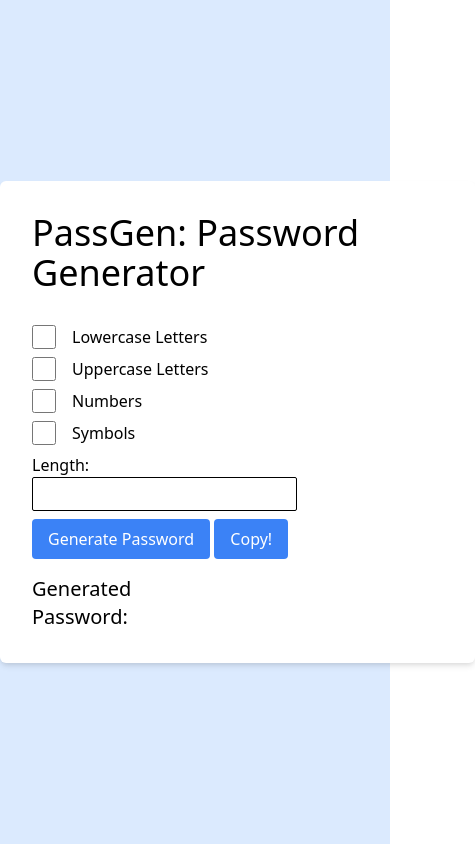
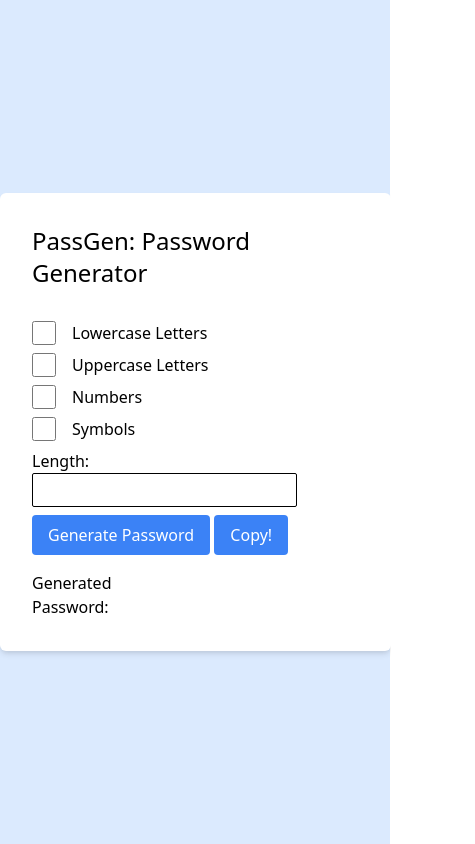
Before and after one commit to YT-Main/PassGen, a plain HTML site: page index.html in a window 390 px wide. Shown: the whole page, 475 px wide, since content can reach past the window. Drawn offline with nearby package versions, Linux system fonts and the light colour scheme.

Commit message:
responsive p2

```diff
--- a/index.html
+++ b/index.html
@@ -8,7 +8,7 @@
 <body>
   <div class="w-full flex h-screen bg-blue-100">
     <div class="mx-auto my-auto shadow-md p-8 rounded-md bg-white">
-      <div class="text-4xl mx-auto pb-8">PassGen: Password Generator</div>
+      <div class="text-2xl lg:text-4xl mx-auto pb-8">PassGen: Password Generator</div>
 
       <div class="flex pb-2">
         <input type="checkbox" id="lowercase" name="lowercase" class="w-6 h-6" />
@@ -37,7 +37,7 @@
       <button id="generate" class="text-white bg-blue-500 rounded px-4 py-2 hover:bg-blue-700">Generate Password</button>
       <button id="copy" onclick="copyToClipboard()" class="text-white bg-blue-500 rounded px-4 py-2 hover:bg-blue-700">Copy!</button>
 
-      <div class="flex text-xl pt-4">
+      <div class="flex lg:text-xl pt-4">
         <p>Generated Password:   </p>
         <input id="passOut" class="pl-4" readonly/>
       </div>
```
